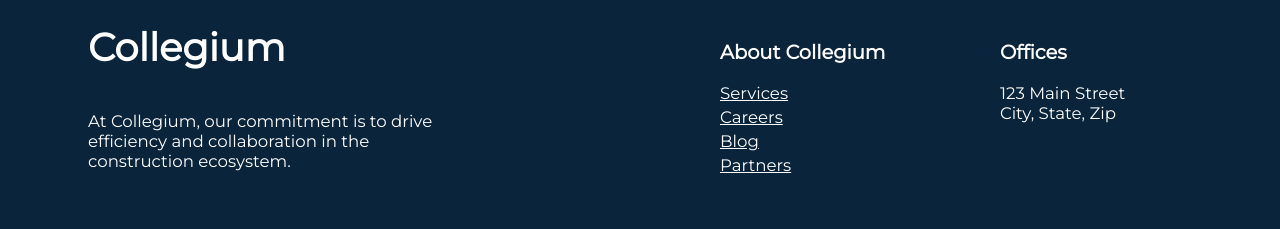
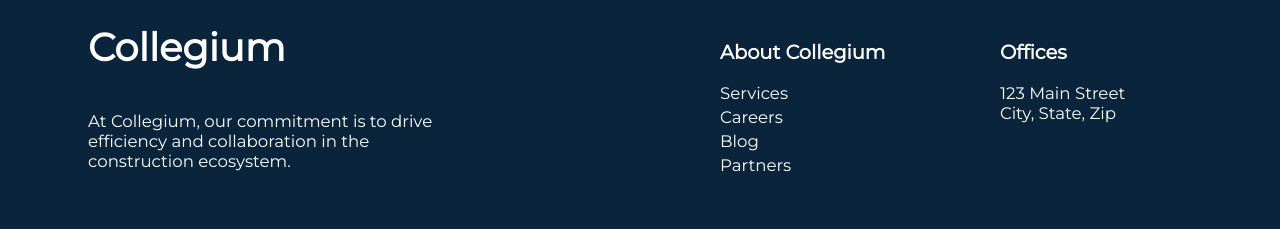
Before and after one commit to sadiqbehzad/imtihan, a React (Create React App) app: page /footer in a window 1280 px wide. Shown: the top 229 px of the page. Built offline with nearby package versions, Linux system fonts and the light colour scheme.

Commit message:
deleting comments.

```diff
--- a/src/App.jsx
+++ b/src/App.jsx
@@ -1,17 +1,35 @@
-import React from "react";
-import { BrowserRouter as Router, Routes, Route } from "react-router-dom";
+import React from 'react';
+import { BrowserRouter as Router, Routes, Route } from 'react-router-dom';
+
+// Import HomePage-components //
 import Navbar from './components/navbar/Navbar';
-import Carousel from "./components/carousel/Carousel";
-import Solutions from "./components/solutions/Solutions";
-import Blog from "./components/blog/Blog";
-import Comparison from "./components/comparison/Comparison";
-import Testimony from "./components/testimony/Testimony";
-import Projects from "./components/projects/Projects";
-import Footer from "./components/footer/Footer";
-import Owners from "./pages/owners/Owners";
-import WhoWeAre from "./pages/whoweare/WhoWeAre";
-import Blogs from "./pages/blogs/Blogs";
+import Carousel from './components/carousel/Carousel';
+import Solutions from './components/solutions/Solutions';
+import Comparison from './components/comparison/Comparison';
+import Blog from './components/blog/Blog';
+import Testimony from './components/testimony/Testimony';
+import Projects from './components/projects/Projects';
+import Footer from './components/footer/Footer';
 
+
+import Owners from './pages/owners/Owners';
+import WhoWeAre from './pages/whoweare/WhoWeAre';
+import Blogs from './pages/blogs/Blogs';
+
+
+
+const Home = () => (
+  <>
+    <Navbar />
+    <Carousel />
+    <Solutions />
+    <Comparison />
+    <Projects />
+    <Blog />
+    <Testimony />
+    <Footer />
+  </>
+);
 
 function App() {
   return (
@@ -32,17 +50,4 @@ function App() {
   );
 }
 
-const Home = () => (
-  <>
-    <Navbar/>
-    <Carousel />
-    <Solutions />
-    <Comparison />
-    <Projects />
-    <Blog />
-    <Testimony />
-    <Footer />
-  </>
-);
-
 export default App;
--- a/src/components/footer/Footer.jsx
+++ b/src/components/footer/Footer.jsx
@@ -1,6 +1,6 @@
 import React from 'react';
 import './footer.css';
-import { Link } from 'react-router-dom';
+
 
 import { Icon } from '@iconify/react';
 import linkedinIcon from '@iconify-icons/entypo-social/linkedin';
@@ -34,16 +34,16 @@ const Container = () => {
           <a href="https://ca.linkedin.com/company/collegium-technologies-inc" target="_blank" rel="noopener noreferrer">
             <Icon icon={linkedinIcon} height="1.5em" />
           </a>
-          <a href="" target="_blank" rel="noopener noreferrer">
+          <a href="https://twitter.com/yourTwitterHandle" target="_blank" rel="noopener noreferrer">
             <Icon icon={twitterIcon} height="1.5em" />
           </a>
-          <a href="" target="_blank" rel="noopener noreferrer">
+          <a href="https://twitter.com/yourTwitterHandle" target="_blank" rel="noopener noreferrer">
             <Icon icon={instagramIcon} height="1.5em" />
           </a>
-          <a href="" target="_blank" rel="noopener noreferrer">
+          <a href="https://twitter.com/yourTwitterHandle" target="_blank" rel="noopener noreferrer">
             <Icon icon={youtubeIcon} height="1.5em" />
           </a>
-          <a href="" target="_blank" rel="noopener noreferrer">
+          <a href="https://twitter.com/yourTwitterHandle" target="_blank" rel="noopener noreferrer">
             <Icon icon={facebookIcon} height="1.5em" />
           </a>
         </div>
@@ -51,18 +51,11 @@ const Container = () => {
 
       <div className="footer-section2">
       <h3>About Collegium</h3>
-        <Link to= "/#services">
           <p>Services</p>
-        </Link>
-        <Link to="/">
           <p>Careers</p>
-        </Link>
-        <Link to="/">
           <p>Blog</p>
-        </Link>
-        <Link to="/">
           <p>Partners</p>
-        </Link>
+
       </div>
 
       <div className="footer-section3">
--- a/src/pages/blogs/Blogs.jsx
+++ b/src/pages/blogs/Blogs.jsx
@@ -1,6 +1,7 @@
 import BlogOne from "./BlogOne";
 import BlogsHero from "./BlogsHero";
 import { useEffect } from "react";
+
 const Blogs = () => {
   useEffect(() => {
     document.body.style.backgroundColor = "#0A253B";
--- a/src/pages/contactCard/ContactCard.jsx
+++ b/src/pages/contactCard/ContactCard1.jsx
@@ -1,5 +1,5 @@
 import React from 'react';
-import './contactCard.css';
+import './contactCard1.css';
 
 const ContactCard = () => {
   return (
--- a/src/pages/owners/OwnersHeader/OwnersHeader.jsx
+++ b/src/pages/owners/OwnersHeader/OwnersHeader.jsx
@@ -1,7 +1,7 @@
 import React from 'react';
 import './ownersHeader.css';
 import Button from "../../../components/button/Button";
-import ContactCard from "../../contactCard/ContactCard";
+import ContactCard from "../../contactCard/ContactCard1";
 
 
 
```
Also changed, not shown: src/pages/contactCard/contactCard1.css (renamed from src/pages/contactCard/contactCard.css).
